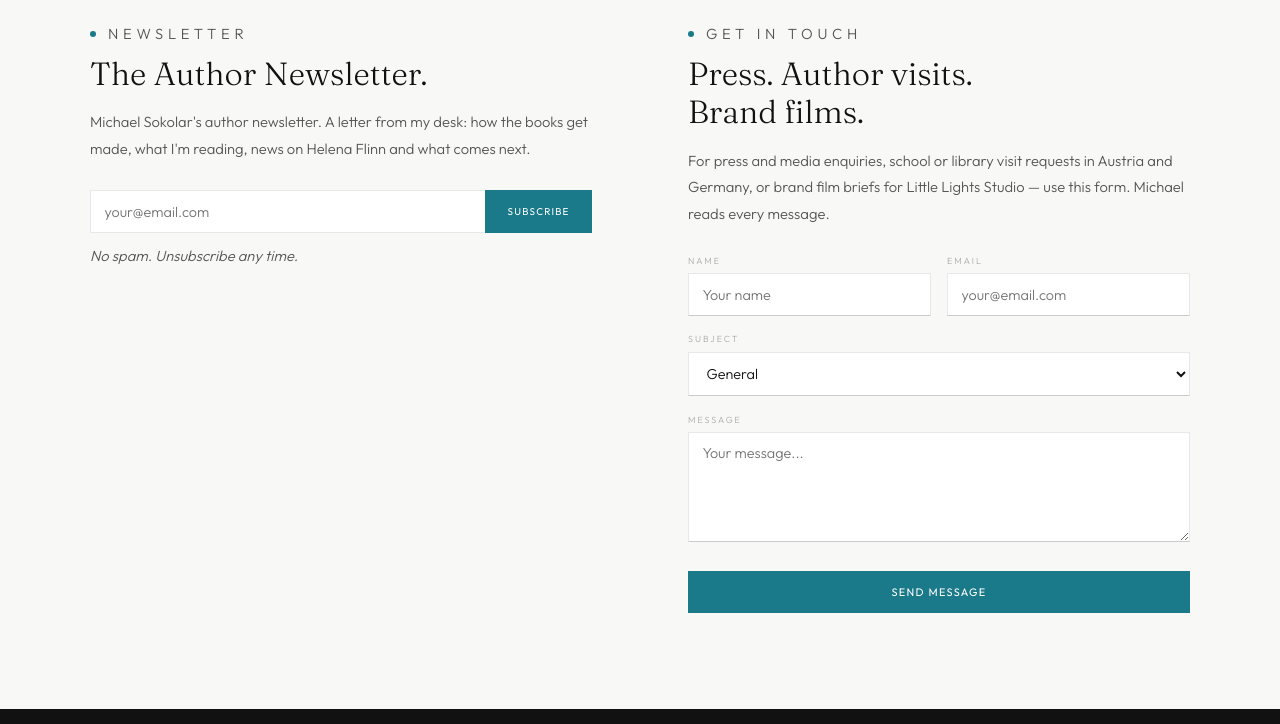
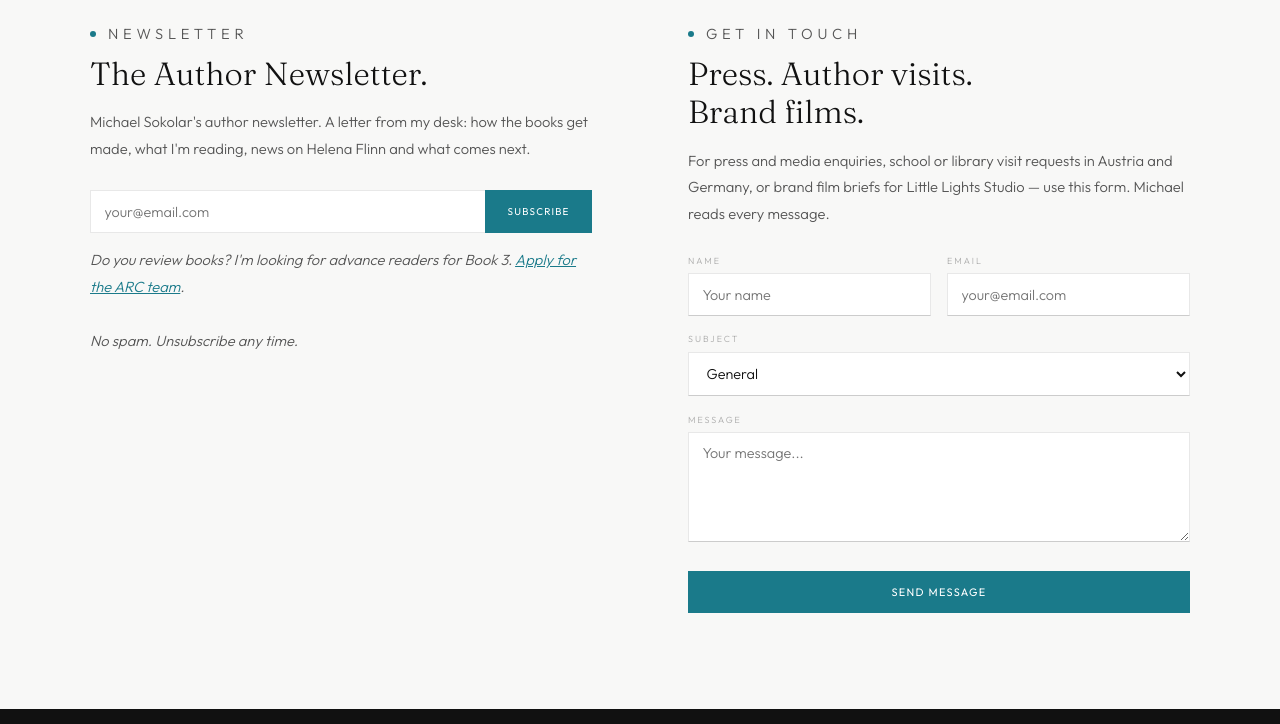
Before and after one commit to littlelightsstudio/michaelsokolar, a plain HTML site: page index.html in a window 1280 px wide. Shown: the part 3594-4318 px from the top of the page. Drawn offline with Linux system fonts and the light colour scheme.

Commit message:
Newsletter: hint and link to the Book 3 ARC application on helenaflinn.com
Co-Authored-By: Claude Opus 5.5 <noreply@anthropic.com>

```diff
--- a/index.html
+++ b/index.html
@@ -986,9 +986,11 @@ footer {
               <input class="nl-input-ms" aria-label="email" type="email" name="fields[email]" placeholder="your@email.com" autocomplete="email" required>
               <button class="nl-btn-ms" type="submit">Subscribe</button>
             </form>
+            <p class="nl-note-ms" style="margin-top:0.9rem">Do you review books? I'm looking for advance readers for Book 3. <a href="https://helenaflinn.com/arc" style="color:var(--accent)">Apply for the ARC team</a>.</p>
           </div>
           <div class="ml-form-successBody row-success" id="nl-ms-ok" style="display:none">
             <p class="nl-note-ms" style="color:var(--accent)">Almost there. Please check your inbox and confirm your email.</p>
+            <p class="nl-note-ms">Do you review books? <a href="https://helenaflinn.com/arc" style="color:var(--accent)">Apply for the ARC team</a> and read Book 3 before anyone else.</p>
           </div>
         </div>
       </div>
```
